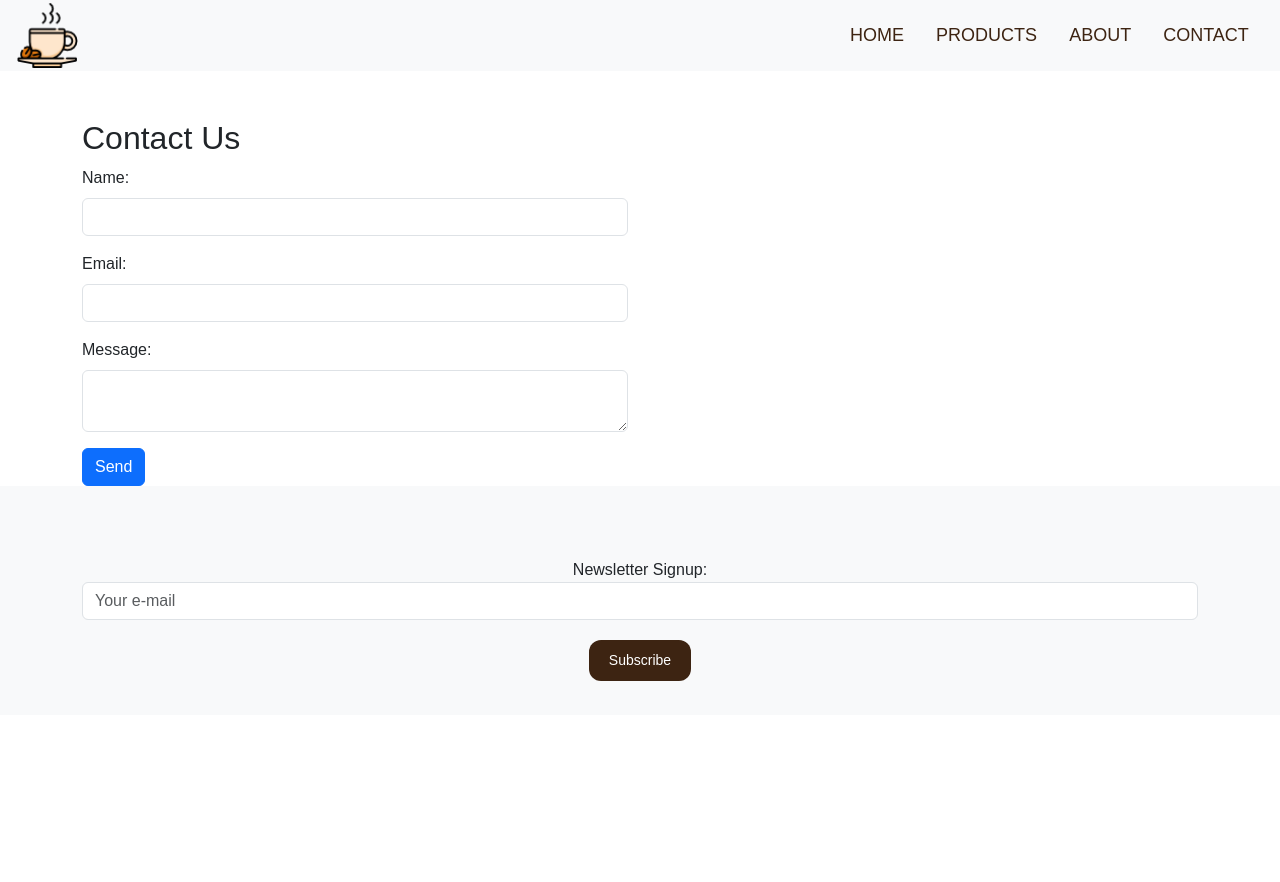
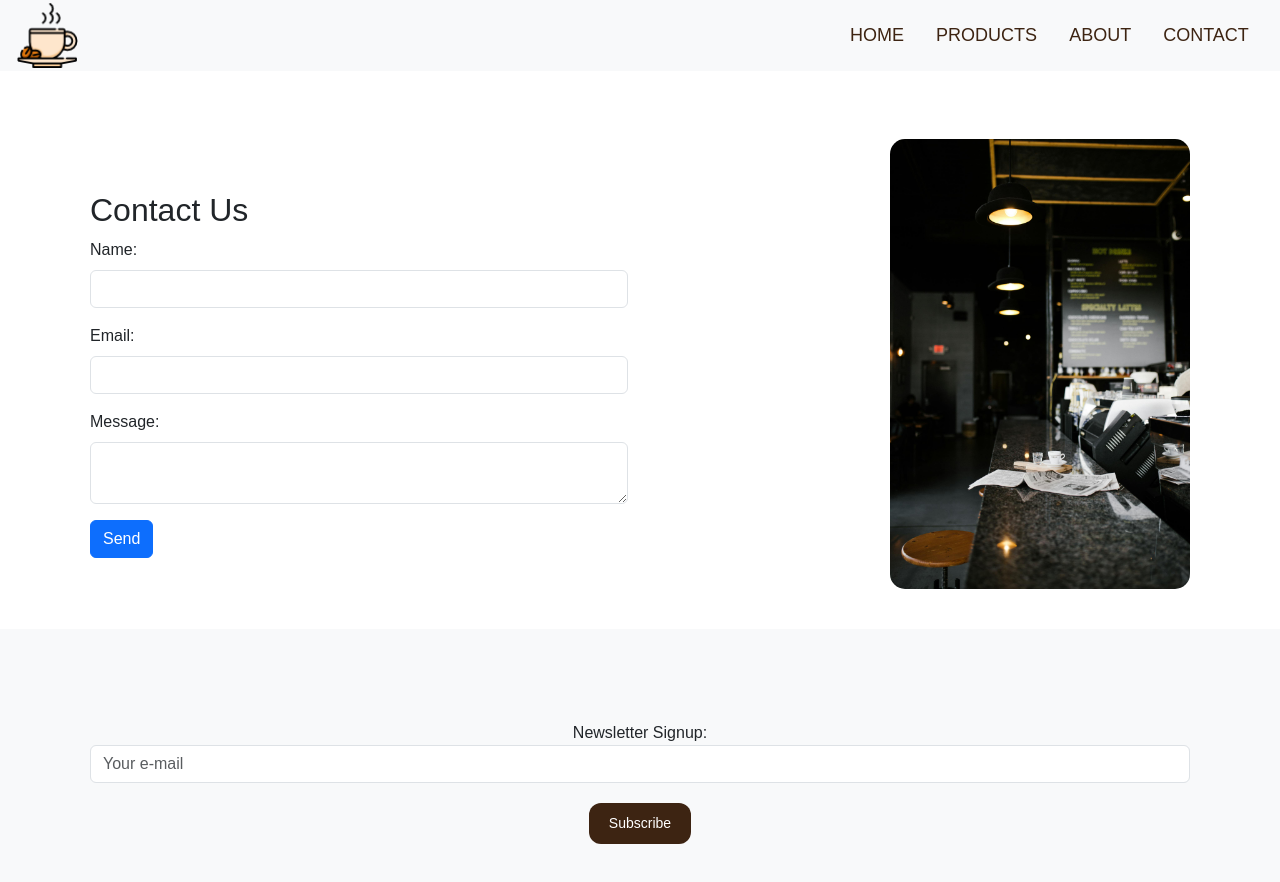
Before and after one commit to dajkagabi/Coffee-2024, a React (Vite) app: page /contact in a window 1280 px wide. Shown: the top 882 px of the page. Before the commit the page ends 800 px from the top, so only its background shows below. Built offline with nearby package versions, Linux system fonts and the light colour scheme.

Commit message:
folytatás

```diff
--- a/src/components/Contact.jsx
+++ b/src/components/Contact.jsx
@@ -13,7 +13,7 @@ const Contact = () => {
             </div>
             <div className="mb-3">
               <label htmlFor="email" className="form-label">Email:</label>
-              <input type="e-mail" className="form-control" id="email" name="email" />
+              <input type="email" className="form-control" id="email" name="email" />
             </div>
             <div className="mb-3">
               <label htmlFor="message" className="form-label">Message:</label>
@@ -22,8 +22,8 @@ const Contact = () => {
             <button type="submit" className="btn btn-primary">Send</button>
           </form>
         </div>
-        <div className="col-md-6">
-            {/**<img src="./public/images/contact.jpg" alt="Contact" className="img-fluid" /> */}
+        <div className="col-md-6 d-flex justify-content-end">
+          <img src="./public/images/contact.jpg" alt="Contact" className="contact-image img-fluid" />
         </div>
       </div>
     </div>
--- a/src/components/styles/Contact.css
+++ b/src/components/styles/Contact.css
@@ -0,0 +1,19 @@
+.container {
+    padding: 20px;
+}
+
+.contact-image {
+    width: 80%; /* Kép szélessége a szülő elem 80%-a */
+    max-width: 300px; /* Maximális szélesség */
+    height: auto; /* Magasság automatikus */
+    border-radius: 15px; /* Lekerekített sarkok */
+    margin-bottom: 20px; /* Térköz a kép alatt */
+}
+
+
+
+@media (max-width: 768px) {
+    .contact-image {
+        width: 90%; /* Mobilon a kép szélessége 90% */
+    }
+}
```
